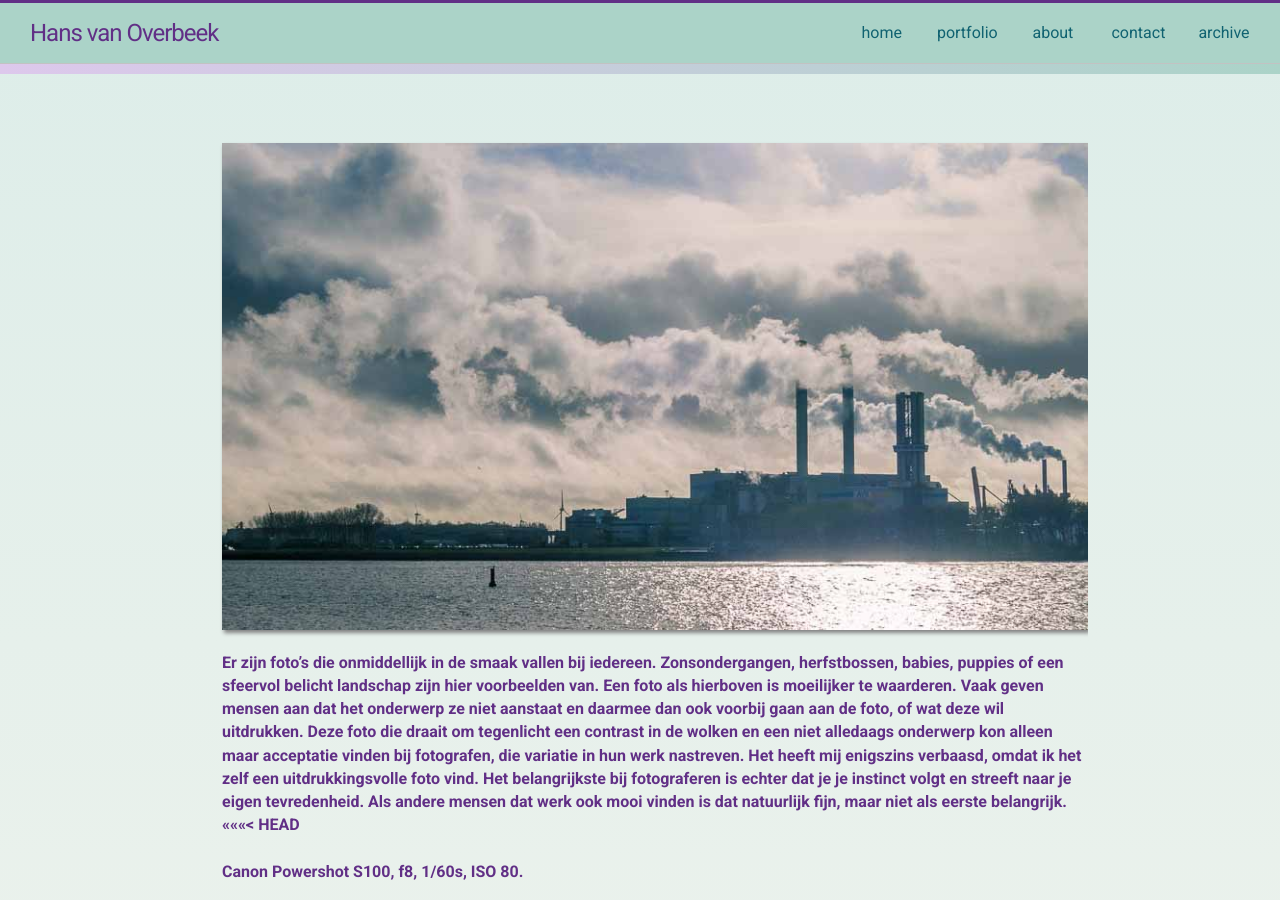
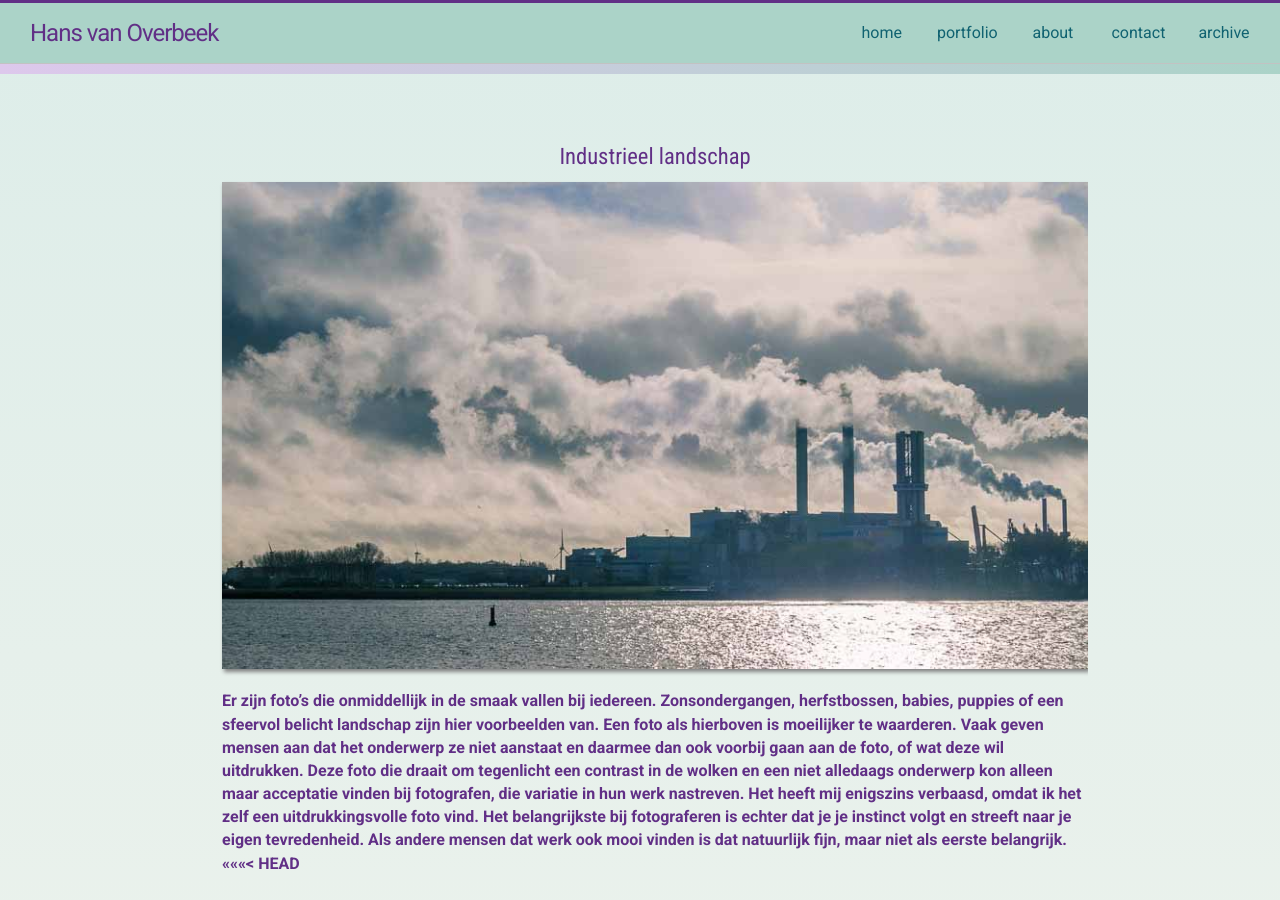
Before and after one commit to hansvanoverbeek/photoblog, a Jekyll site: the page built from _posts/2016-11-20-industrie.md, in a window 1280 px wide and 900 px high. Built offline with Jekyll 4.4.1, drawn with Linux system fonts in a browser that asks for light colours; our own code applies the rules of GitHub Pages for plain Markdown files; comment, search, counter and statistics services are not loaded; part of the change alters nothing that is shown.

```diff
--- a/_posts/2016-11-20-industrie.md
+++ b/_posts/2016-11-20-industrie.md
@@ -1,15 +1,7 @@
 ---
 layout: post
 title: Industrieel landschap
-<<<<<<< HEAD
-<<<<<<< HEAD
-category:landschap
-=======
 category: landschap
->>>>>>> master
-=======
-category: landschap
->>>>>>> 7a50cc919f7b6317bbd351dfb9cef15fed11d808
 ---
 
 ![Industrie]({{ site.baseurl }}/images/avr.jpg)
```
